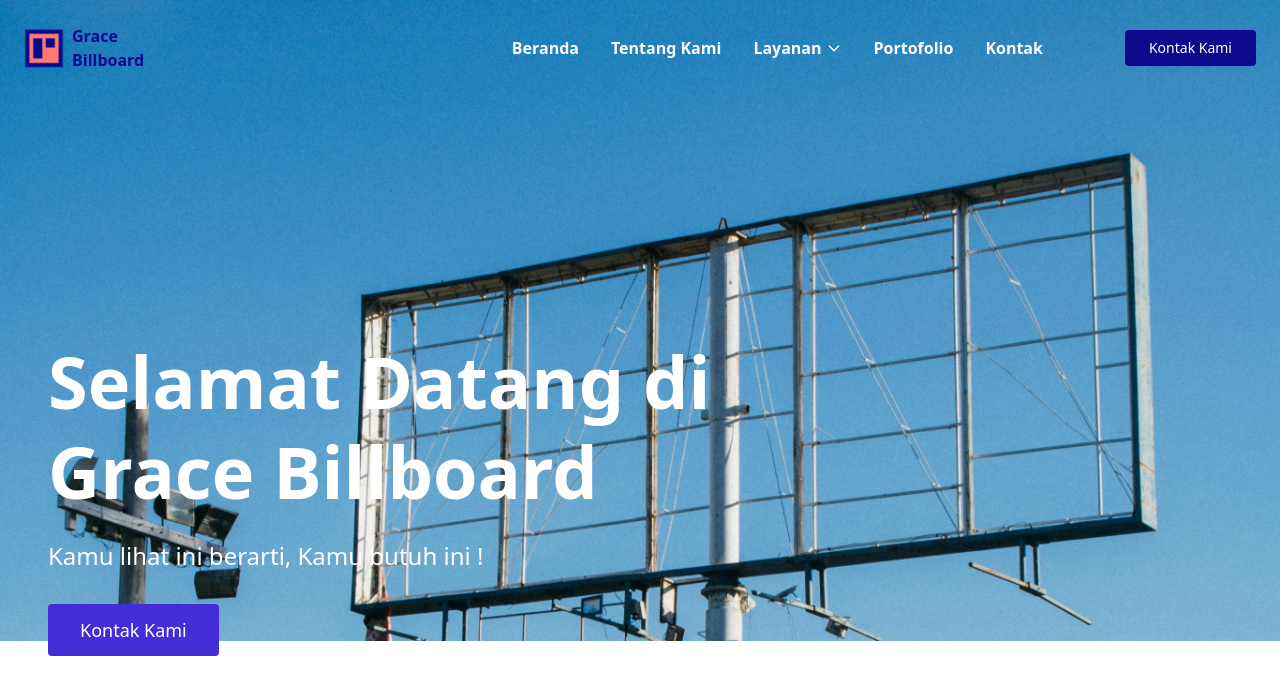
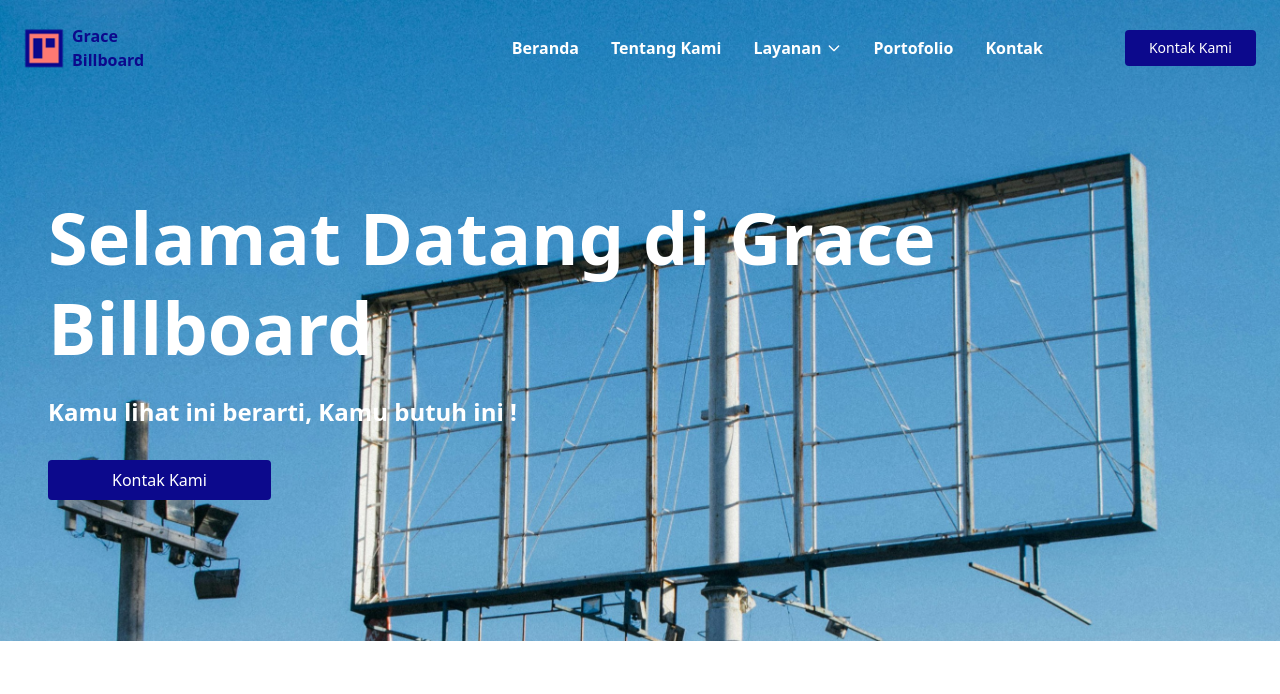
Before and after one commit to isalgi/grace-billboard, a React (Vite) app: page / in a window 1280 px wide. Shown: the top 694 px of the page. Built offline with nearby package versions, Linux system fonts and the light colour scheme.

Commit message:
update hero

```diff
--- a/src/components/HeroSection.jsx
+++ b/src/components/HeroSection.jsx
@@ -91,15 +91,15 @@ export default function HeroSection() {
       </nav>
 
       {/* Hero Content */}
-      <div className="relative z-10 flex items-center min-h-screen px-6 lg:px-12">
-        <div className="max-w-2xl">
+      <div className="relative z-10 px-6 lg:px-12 pt-16 lg:pt-24">
+        <div className="max-w-3xl lg:max-w-4xl">
           <h1 className="text-5xl lg:text-7xl font-bold text-white leading-tight mb-6">
-            Selamat Datang di Grace Billboard
+            Selamat Datang di Grace <br /> Billboard
           </h1>
-          <p className="text-xl lg:text-2xl text-white mb-8 font-light">
+          <p className="text-xl lg:text-2xl text-white mb-8 font-semibold">
             Kamu lihat ini berarti, Kamu butuh ini !
           </p>
-          <button className="bg-indigo-700 hover:bg-indigo-800 text-white px-8 py-3 rounded font-medium transition-colors text-lg">
+          <button className="bg-[#0C098C] text-white px-16 py-2 rounded font-normal transition-colors text-md">
             Kontak Kami
           </button>
         </div>
```
